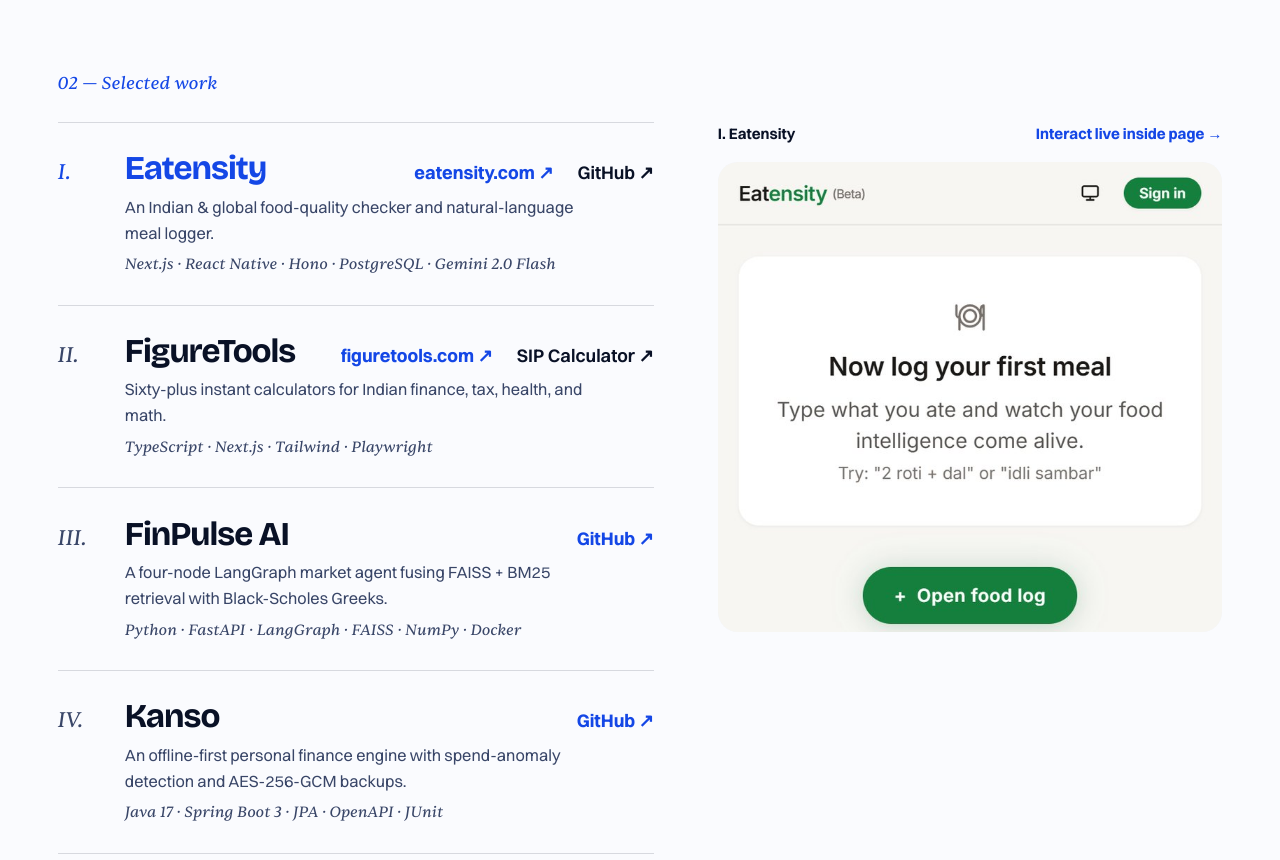
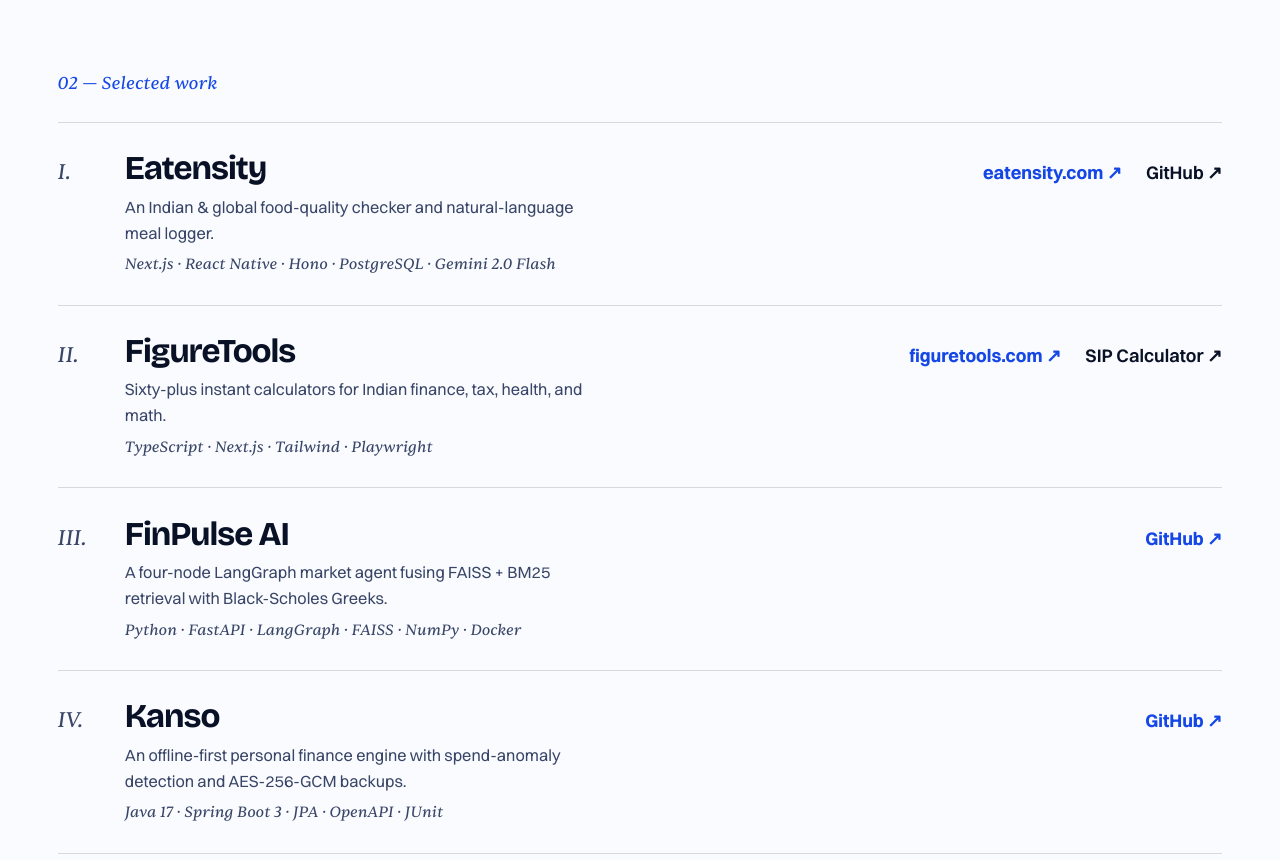
Before and after one commit to saiuttejr/saiuttejsite, a Next.js app: page / in a window 1280 px wide. Shown: the part 2420-3280 px from the top of the page. Built offline with nearby package versions, Linux system fonts and the light colour scheme.

Commit message:
feat: remove right-hand project preview pane from Selected Work

```diff
--- a/components/SiteExperience.tsx
+++ b/components/SiteExperience.tsx
@@ -1,12 +1,7 @@
 "use client";
 
 import { useCallback, useEffect, useRef, useState } from "react";
-import {
-  CREDENTIALS,
-  PROJECTS,
-  SITE_PROFILE,
-  type EditorialProject,
-} from "@/lib/site-data";
+import { CREDENTIALS, PROJECTS, SITE_PROFILE } from "@/lib/site-data";
 
 type RoomMode = "work" | "space";
 
@@ -101,12 +96,6 @@ export function SiteExperience({ initialRoom }: { initialRoom: RoomMode }) {
   // Scroll-parting cover progress (0 -> 1)
   const [coverProgress, setCoverProgress] = useState(0);
   const coverTrackRef = useRef<HTMLElement | null>(null);
-
-  // Work room: active project in the 4-project spread
-  const [activeProject, setActiveProject] = useState<EditorialProject>(
-    PROJECTS[0]
-  );
-  const [eatensityLive, setEatensityLive] = useState(false);
 
   // Sync document data-room attribute
   useEffect(() => {
@@ -551,33 +540,24 @@ export function SiteExperience({ initialRoom }: { initialRoom: RoomMode }) {
               02 — Selected work
             </p>
 
-            <div className="works-spread">
-              {/* Left: All 4 projects visible simultaneously, zero boxes */}
             <div
               className="works-index"
               data-reveal
               style={{ ["--i" as string]: 1 }}
             >
-                {PROJECTS.map((proj) => {
-                  const isActive = activeProject.id === proj.id;
-                  return (
-                    <article
-                      key={proj.id}
-                      className={`work-row${isActive ? " is-active" : ""}`}
-                    >
+              {PROJECTS.map((proj) => (
+                <article key={proj.id} className="work-row">
                   <span className="work-num">{proj.numeral}.</span>
                   <div className="work-main">
                     <div className="work-title-bar">
                       <h3 className="work-title">
-                            <button
-                              type="button"
-                              onMouseEnter={() => setActiveProject(proj)}
-                              onFocus={() => setActiveProject(proj)}
-                              onClick={() => setActiveProject(proj)}
-                              aria-pressed={isActive}
+                        <a
+                          href={proj.primaryHref}
+                          target="_blank"
+                          rel="noopener noreferrer"
                         >
                           {proj.title}
-                            </button>
+                        </a>
                       </h3>
                       <div className="editorial-links">
                         <a
@@ -605,77 +585,7 @@ export function SiteExperience({ initialRoom }: { initialRoom: RoomMode }) {
                     <p className="work-stack">{proj.stack}</p>
                   </div>
                 </article>
-                  );
-                })}
-              </div>
-
-              {/* Right: Frameless editorial visual stage */}
-              <div
-                className="works-stage"
-                data-reveal
-                style={{ ["--i" as string]: 2 }}
-              >
-                <div className="stage-caption-top">
-                  <span style={{ fontWeight: 650 }}>
-                    {activeProject.numeral}. {activeProject.title}
-                  </span>
-
-                  {activeProject.liveIframe ? (
-                    <button
-                      type="button"
-                      className="ed-link ed-link-accent"
-                      onClick={() => setEatensityLive((v) => !v)}
-                    >
-                      <span>
-                        {eatensityLive
-                          ? "Show still preview"
-                          : "Interact live inside page →"}
-                      </span>
-                    </button>
-                  ) : (
-                    <a
-                      href={activeProject.primaryHref}
-                      target="_blank"
-                      rel="noopener noreferrer"
-                      className="ed-link ed-link-accent"
-                    >
-                      <span>{activeProject.primaryLabel}</span>
-                    </a>
-                  )}
-                </div>
-
-                <div className="stage-canvas">
-                  {activeProject.id === "eatensity" && eatensityLive ? (
-                    <iframe
-                      src="https://eatensity.com"
-                      title="Eatensity live application"
-                      loading="lazy"
-                      referrerPolicy="no-referrer"
-                      sandbox="allow-scripts allow-same-origin allow-forms"
-                    />
-                  ) : activeProject.image ? (
-                    /* eslint-disable-next-line @next/next/no-img-element */
-                    <img
-                      src={activeProject.image}
-                      width={1200}
-                      height={800}
-                      alt={`${activeProject.title} preview`}
-                    />
-                  ) : (
-                    <div className="stage-poster-sheet">
-                      <span className="beat-numeral" style={{ marginBottom: 0 }}>
-                        {activeProject.numeral} / {activeProject.title}
-                      </span>
-                      <p className="stage-pullquote">
-                        {activeProject.pullQuote}
-                      </p>
-                      <div>
-                        <p className="work-stack">{activeProject.stack}</p>
-                      </div>
-                    </div>
-                  )}
-                </div>
-              </div>
+              ))}
             </div>
           </section>
 
```
Lines whose indentation alone changed are shown as unchanged.
